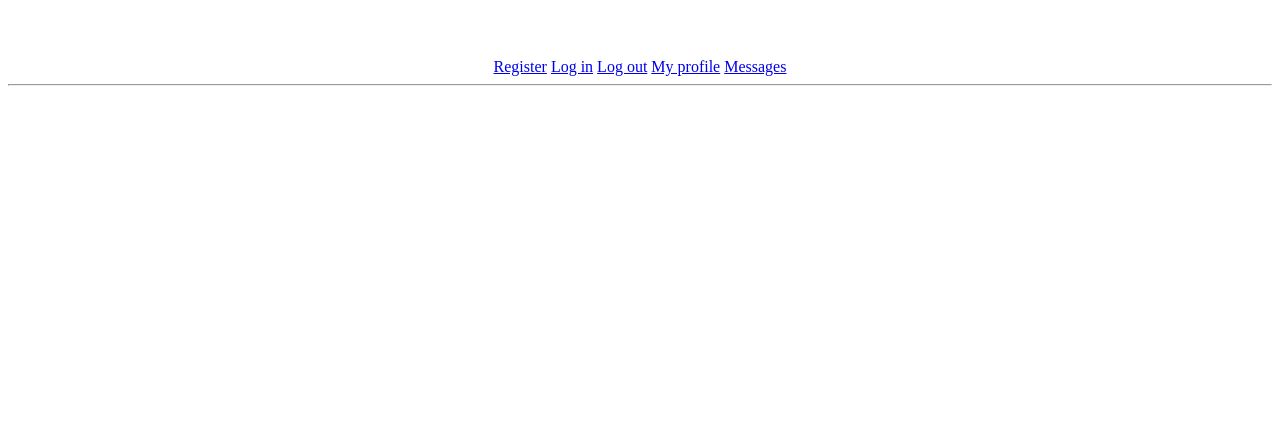
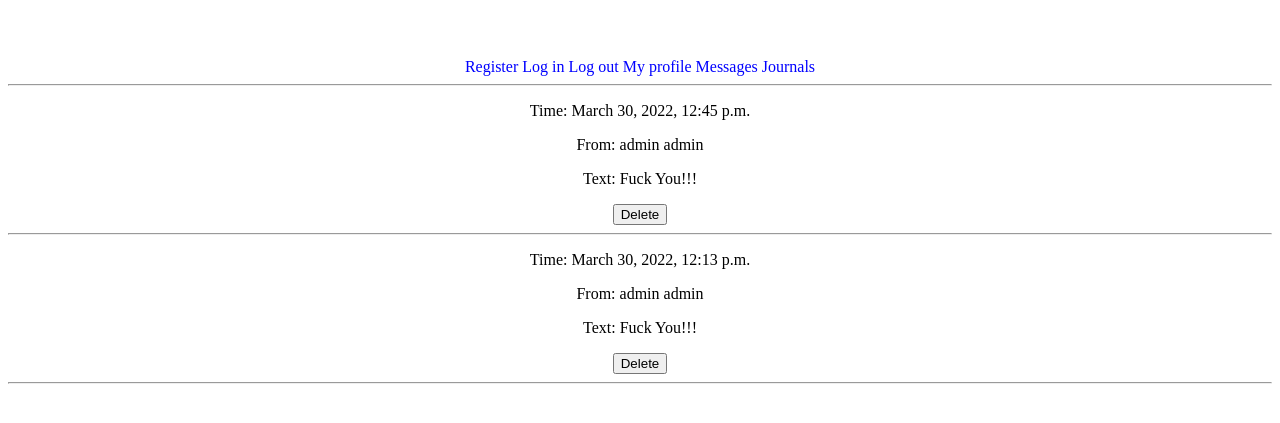
Before and after one commit to NackiE23/electronic-journal, a Django app: page /messages/ in a window 1280 px wide. Shown: the top 423 px of the page. Run offline with Django 4.2, Linux system fonts and the light colour scheme; a user stored in the database is signed in; data comes from the database, SQL or seed files in the repository; both versions use the stored data as it was after the commit; parts of the project's set-up code (start-up, migrations or seed data) failed here and were passed over.

Commit message:
Connection static files and start working on journals

```diff
--- a/electronic_journal/electronic_journal/settings.py
+++ b/electronic_journal/electronic_journal/settings.py
@@ -122,7 +122,7 @@ USE_TZ = True
 # Static files (CSS, JavaScript, Images)
 # https://docs.djangoproject.com/en/4.0/howto/static-files/
 
-STATIC_URL = 'static/'
+STATIC_URL = '/static/'
 STATIC_ROOT = os.path.join(BASE_DIR, 'static')
 STATICFILES_DIRS = []
 
--- /dev/null
+++ b/electronic_journal/journal/static/journal/styles.css
@@ -0,0 +1,4 @@
+a {
+    text-decoration: none;
+    color: blue;
+}
--- a/electronic_journal/journal/templates/journal/base.html
+++ b/electronic_journal/journal/templates/journal/base.html
@@ -1,8 +1,10 @@
+{% load static %}
 <!DOCTYPE html>
 <html lang="en">
 <head>
     <meta charset="UTF-8">
     <title>{{ title }}</title>
+    <link type="text/css" href="{% static 'journal/styles.css' %}" rel="stylesheet" />
     {% block head %}
     {% endblock %}
 </head>
@@ -15,6 +17,7 @@
 <a type="button" href="{% url 'logout' %}">Log out</a>
 <a type="button" href="{% url 'own_profile' %}">My profile</a>
 <a type="button" href="{% url 'messages' %}">Messages</a>
+<a type="button" href="{% url 'journals' %}">Journals</a>
 {% endif %}
 <hr>
 {% endblock %}
--- a/electronic_journal/journal/templates/journal/messages.html
+++ b/electronic_journal/journal/templates/journal/messages.html
@@ -7,6 +7,11 @@
     <p>Time: {{ message.time }}</p>
     <p>From: {{ message.from_user }}</p>
     <p>Text: {{ message.text }}</p>
+    <form method="POST">
+        {% csrf_token %}
+        <input type="hidden" name="pk-message" value="{{ message.pk }}">
+        <button type="submit">Delete</button>
+    </form>
 </div>
 <hr>
 {% endfor %}
--- a/electronic_journal/journal/urls.py
+++ b/electronic_journal/journal/urls.py
@@ -10,6 +10,7 @@ urlpatterns = [
     path('profile/edit/', UserEditView.as_view(), name="edit_profile"),
     path('messages/', messages, name="messages"),
     path('group/<slug:group_slug>/', group, name="group"),
+    path('journal/list/', journals, name="journals"),
     path('register/', RegisterUser.as_view(), name="register"),
     path('login/', LoginUser.as_view(), name="login"),
     path('logout/', logout_user, name="logout"),
--- a/electronic_journal/journal/views.py
+++ b/electronic_journal/journal/views.py
@@ -52,8 +52,14 @@ def profile(request, pk):
 def messages(request):
     context = {
         'title': 'Messages',
-        'messages': Message.objects.filter(to_user=request.user),
+        # 'messages': Message.objects.filter(to_user=request.user),
+        'messages': Message.objects.order_by('-time'),
     }
+
+    if request.method == "POST":
+        pk = request.POST['pk-message']
+        Message.objects.get(pk=pk).delete()
+
     return render(request, 'journal/messages.html', context=context)
 
 
@@ -64,6 +70,13 @@ def group(request, group_slug):
         'members': Student.objects.filter(group=group_obj),
     }
     return render(request, 'journal/group.html', context=context)
+
+
+def journals(request):
+    context = {
+        'title': 'Journals'
+    }
+    return render(request, 'journal/journals.html', context=context)
 
 
 class UserEditView(LoginRequiredMixin, generic.UpdateView):
```
Also changed, not shown: electronic_journal/journal/templates/journal/jouranls.html (added, +7 -0 lines), electronic_journal/db.sqlite3.
